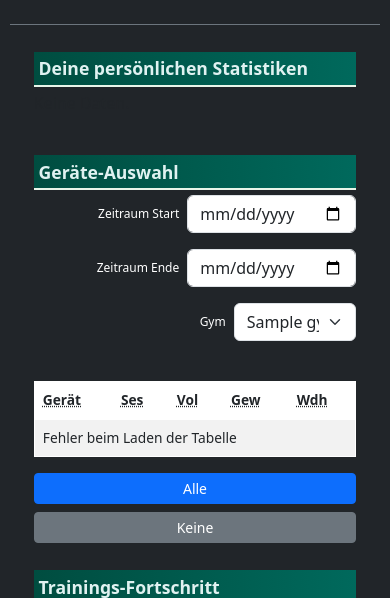
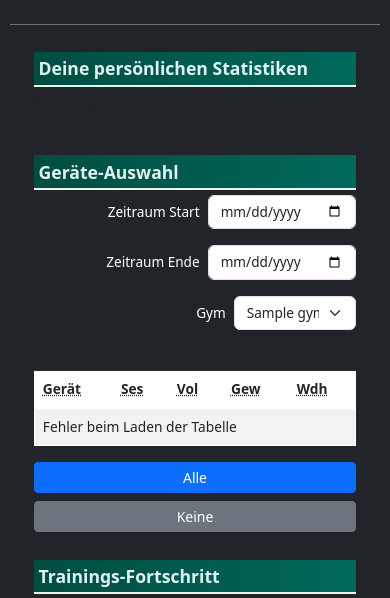
Before and after one commit to Pato7md/gym-stats, a Flask app: template templates/gym.html in a window 390 px wide. Shown: the part 90-688 px from the top of the page. Run offline with Flask 3, Linux system fonts and the light colour scheme; the template is opened without the code that fills it: most values are stand-ins (such as "Sample title", 1, 10 or a date in 2020); parts of the project's set-up code (start-up, migrations or seed data) failed here and were passed over; some libraries are stand-ins or nearby versions.

Commit message:
dropdown große handy

```diff
--- a/static/css/style.css
+++ b/static/css/style.css
@@ -214,12 +214,13 @@
   .mb-3 .form-label {
     margin-bottom: 0;
     white-space: nowrap;
-    font-size: 0.75rem;
+    font-size: 0.85rem;
   }
 
   .mb-3 .form-select,
   .mb-3 .form-control {
     flex: 0 0 38%;
+    font-size: 0.85rem;
     max-width: 200px;  /* Optional maximale Breite */
   }
 
```
